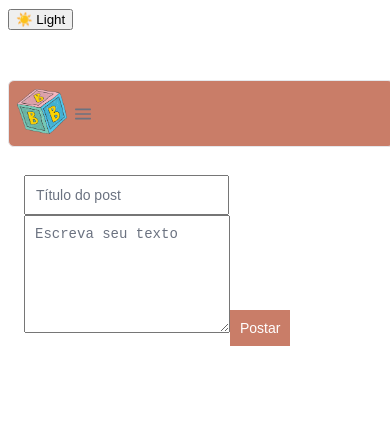
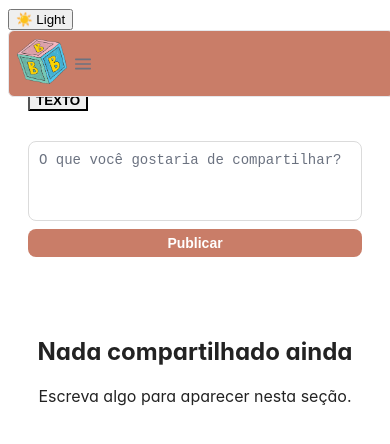
Before and after one commit to Julliia-az/BabyBooks, a React (Vite) app: page /newPost in a window 390 px wide. Shown: the top 444 px of the page. Built offline with nearby package versions, Linux system fonts and the light colour scheme; a web font is replaced by a local one.

Commit message:
Adicionei responsividade no home e em newpost e arrumei alguns erros

```diff
--- a/src/components/Home.jsx
+++ b/src/components/Home.jsx
@@ -7,12 +7,47 @@ import Profile from "./Profile";
 import HighlightStories from "./stories";
 import styled from "styled-components";
 
+const PageContainer = styled.div`
+  display: flex;
+  flex-direction: column;
+  width: 100%;
+  box-sizing: border-box;
+`;
+
+const ContentContainer = styled.div`
+  display: flex;
+  flex-direction: column;
+  align-items: center;
+  width: 100%;
+  padding: 0 16px;
+  margin-top: 80px; /* espaço para o Menu se for fixo */
+
+  @media (min-width: 768px) {
+    padding: 0 32px;
+  }
+`;
+
+// Wrapper para posts e stories, max-width para telas grandes
+const MainContent = styled.div`
+  display: flex;
+  flex-direction: column;
+  width: 100%;
+  max-width: 900px;
+  gap: 24px;
+
+  @media (min-width: 1024px) {
+    flex-direction: row;
+    align-items: flex-start;
+    gap: 32px;
+  }
+`;
+
 function Home() {
   const [posts, setPosts] = useState([
     {
-      title: "Primeiro Post",
-      user: "@julia",
-      content: "Esse é um exemplo de postagem inicial.",
+      title: "Mamãe da Ana",
+      user: "data de postagem",
+      content: "Exemplo de postagem inicial.",
     },
   ]);
 
@@ -32,22 +67,24 @@ function Home() {
     },
   ];
 
-  // Função para adicionar novo post
   const addPost = (post) => {
-    setPosts([post, ...posts]); // adiciona no início do array
+    setPosts([post, ...posts]);
   };
 
   return (
-    <div>
-      <Menu />
+    <PageContainer>
+      <Menu /> {/* Caso o Menu seja fixo, use position: fixed no componente Menu */}
+      <ContentContainer>
         <HighlightStories stories={stories} />
-
+        <MainContent>
           <Routes>
             <Route path="/" element={<Posts posts={posts} />} />
             <Route path="/newpost" element={<NewPost addPost={addPost} />} />
             <Route path="/perfil" element={<Profile />} />
           </Routes>
-    </div>
+        </MainContent>
+      </ContentContainer>
+    </PageContainer>
   );
 }
 
--- a/src/components/Menu.jsx
+++ b/src/components/Menu.jsx
@@ -18,7 +18,6 @@ function Menu({ darkMode, setDarkMode }) {
   const items = [
     { icon: "pi pi-home", command: () => navigate("/") },
     { icon: "pi pi-user", command: () => navigate("/perfil") },
-    { icon: "pi pi-bell", badge: 1, template: itemRenderer },
     { icon: "pi pi-plus-circle", command: () => navigate("/newPost") },
   ];
 
--- a/src/components/NewPost.jsx
+++ b/src/components/NewPost.jsx
@@ -2,85 +2,111 @@ import React, { useState } from "react";
 import { useNavigate } from "react-router-dom";
 import styled from "styled-components";
 import Menu from "./Menu";
+import TextPosts from "./Posts/TextPost.jsx";
 
 // 🔹 Styled Components
 const Container = styled.div`
-  max-width: 600px;
-  margin: 50px auto;
-  padding: 16px;
+  max-width: 980px;
+  margin: 0 auto;
+  padding: 60px 20px 20px;
   display: flex;
   flex-direction: column;
-  gap: 10px;
+  gap: 20px;
 `;
 
-const Input = styled.input`
-  padding: 10px;
-  font-size: 14px;
+const PostCard = styled.div`
+  border: 1px solid #ccc;
+  border-radius: 8px;
+  padding: 16px;
+  background: #fff;
+  box-shadow: 0 2px 4px rgba(0,0,0,0.08);
 `;
 
-const TextArea = styled.textarea`
-  padding: 10px;
+const PostTitle = styled.h3`
+  margin: 0 0 6px;
+  font-size: 18px;
+`;
+
+const PostUser = styled.p`
+  margin: 0;
   font-size: 14px;
-  resize: vertical;
+  color: gray;
+`;
+
+const PostContent = styled.p`
+  margin: 12px 0;
+  font-size: 15px;
+`;
+
+const Actions = styled.div`
+  display: flex;
+  gap: 10px;
+  margin-top: 10px;
 `;
 
 const Button = styled.button`
-  padding: 10px;
-  font-size: 14px;
-  background-color: #c97d68;
-  color: white;
+  padding: 8px 14px;
   border: none;
+  border-radius: 6px;
   cursor: pointer;
+  font-weight: 600;
+  display: flex;
+  align-items: center;
+  gap: 6px;
+
+  &.like {
+    background: #c97d68;
+    color: white;
+  }
+
+  &.comment {
+    background: #c97d68;
+    color: white;
+  }
 `;
 
 export default function NewPost({ addPost }) {
-  const [title, setTitle] = useState("");
-  const [content, setContent] = useState("");
-  const navigate = useNavigate();
-
-  const handleSubmit = (e) => {
-    e.preventDefault();
-
-    if (!title || !content) return;
-
-    // Cria o post
-    const post = {
-      title,
-      content,
-      user: "@julia", // usuário padrão
-    };
-
-    // Adiciona no estado do Home
-    addPost(post);
-
-    // Limpa o formulário
-    setTitle("");
-    setContent("");
-
-    // Redireciona para a Home
-    navigate("/");
-  };
+  const [tab, setTab] = useState("textos");
+  const [textPosts, setTextPosts] = useState([]);
+  const [mediaPosts, setMediaPosts] = useState([]);
+  const [posts, setPosts] = useState([ ]);
 
   return (
     <div>
       <Menu />
       <Container>
-        <h2>Novo Post</h2>
-        <form onSubmit={handleSubmit}>
-          <Input
-            type="text"
-            placeholder="Título do post"
-            value={title}
-            onChange={(e) => setTitle(e.target.value)}
-          />
-          <TextArea
-            placeholder="Escreva seu texto"
-            value={content}
-            onChange={(e) => setContent(e.target.value)}
-            rows={6}
-          />
-          <Button type="submit">Postar</Button>
-        </form>
+
+        {/* Tabs */}
+        <div style={{ display: "flex", gap: "6px", marginBottom: "10px" }}>
+          <button
+            onClick={() => setTab("textos")}
+            style={{
+              fontWeight: tab === "textos" ? 700 : 500,
+              borderBottom: tab === "textos" ? "2px solid #000" : "none",
+            }}
+          >
+            TEXTO
+          </button>
+        </div>
+
+        {/* Conteúdo da aba */}
+        {tab === "textos" && (
+          <>
+            {posts.map((post, index) => (
+              <PostCard key={index}>
+                <PostTitle>{post.title}</PostTitle>
+                <PostUser>{post.user}</PostUser>
+                <PostContent>{post.content}</PostContent>
+                <Actions>
+                  <Button className="like"> Like</Button>
+                  <Button className="comment"> Comment</Button>
+                </Actions>
+              </PostCard>
+            ))}
+
+            <TextPosts textPosts={textPosts} setTextPosts={setTextPosts} />
+          </>
+        )}
       </Container>
     </div>
   );
--- a/src/components/Posts/TextPost.jsx
+++ b/src/components/Posts/TextPost.jsx
@@ -1,22 +1,28 @@
 import React, { useState } from "react";
 import styled from "styled-components";
 import { motion } from "framer-motion";
-import { ScrollPanel } from "primereact/scrollpanel";
+import { Card } from "primereact/card";
+import { Button } from "primereact/button";
 
-const NewPost = styled.div`
+const NewPostContainer = styled.div`
   display: flex;
   flex-direction: column;
   gap: 8px;
-  margin-bottom: 15px;
+  margin-bottom: 20px;
+  width: 100%;
+  max-width: 600px;
+  margin-left: auto;
+  margin-right: auto;
 
   textarea {
     width: 100%;
-    min-height: 60px;
-    padding: 8px;
+    min-height: 80px;
+    padding: 10px;
     resize: none;
     font-size: 14px;
     border-radius: 8px;
     border: 1px solid #dbdbdb;
+    box-sizing: border-box;
   }
 
   button {
@@ -29,65 +35,82 @@ const NewPost = styled.div`
     color: white;
     cursor: pointer;
     font-weight: 600;
+    transition: background-color 0.2s ease;
 
     &:hover {
       background-color: #c6cdbc;
     }
   }
-`;
 
-const TextPostGrid = styled.div`
-  display: grid;
-  gap: 8px;
-  margin: 15px 0;
-  grid-template-columns: 1fr;
-
-  @media (min-width: 768px) {
-    grid-template-columns: repeat(2, 1fr);
-  }
-  @media (min-width: 1024px) {
-    grid-template-columns: repeat(3, 1fr);
+  @media (max-width: 640px) {
+    button {
+      width: 100%;
+      text-align: center;
+    }
   }
 `;
 
-const TextPost = styled.div`
+const TextPostGridContainer = styled.div`
   display: flex;
+  flex-direction: column;
+  gap: 20px;
   align-items: center;
-  justify-content: center;
-  padding: 10px;
-  background-color: #f0f0f0;
-  border-radius: 8px;
-  word-break: break-word;
-  text-align: center;
-  aspect-ratio: 1 / 1;
-  overflow: hidden;
-  font-size: 14px;
 `;
 
-const EmptyTab = styled.div`
+const EmptyTabContainer = styled.div`
   text-align: center;
   margin: 20px 0;
 `;
+
+const footerButtons = (
+  <>
+    <Button
+      label="Like"
+      icon="pi pi-thumbs-up"
+      style={{
+        backgroundColor: "#c97d68",
+        borderColor: "#c97d68",
+        color: "white",
+      }}
+    />
+    <Button
+      label="Comment"
+      icon="pi pi-comment"
+      style={{
+        marginLeft: "0.5em",
+        backgroundColor: "#c6cdbc",
+        borderColor: "#c6cdbc",
+        color: "white",
+      }}
+    />
+  </>
+);
 
 export default function TextPosts({ textPosts, setTextPosts }) {
   const [newPost, setNewPost] = useState("");
 
   const handlePostSubmit = () => {
     if (newPost.trim() !== "") {
-      setTextPosts([newPost, ...textPosts]);
+      const postObj = {
+        title: "Mamãe da Ana",
+        subTitle: new Date().toLocaleString("pt-BR", {
+          dateStyle: "short",
+        }),
+        content: newPost,
+      };
+      setTextPosts([postObj, ...textPosts]);
       setNewPost("");
     }
   };
 
   return (
     <>
-      <NewPost>
+      <NewPostContainer>
         <textarea
           placeholder="O que você gostaria de compartilhar?"
           value={newPost}
           onChange={(e) => setNewPost(e.target.value)}
         />
-
         <motion.button
           onClick={handlePostSubmit}
           whileHover={{ scale: 1.05 }}
@@ -95,29 +118,33 @@ export default function TextPosts({ textPosts, setTextPosts }) {
         >
           Publicar
         </motion.button>
-      </NewPost>
+      </NewPostContainer>
 
       {textPosts.length > 0 ? (
-        <TextPostGrid>
-          {textPosts.map((text, i) => (
-            <TextPost key={i}>
-              <ScrollPanel
-                style={{
-                  width: "100%",
-                  height: "100%",
-                  border: "2px solid #ccc",
-                }}
-              >
-                <div style={{ padding: "10px" }}>{text}</div>
-              </ScrollPanel>
-            </TextPost>
+        <TextPostGridContainer>
+          {textPosts.map((post, i) => (
+            <Card
+              key={i}
+              title={post.title}
+              subTitle={post.subTitle}
+              footer={footerButtons}
+              className="mb-4"
+              style={{
+                width: "100%",
+                maxWidth: "600px",
+                borderStyle: "double",
+                wordBreak: "break-word",
+              }}
+            >
+              <p className="m-0">{post.content}</p>
+            </Card>
           ))}
-        </TextPostGrid>
+        </TextPostGridContainer>
       ) : (
-        <EmptyTab>
+        <EmptyTabContainer>
           <h2>Nada compartilhado ainda</h2>
           <p>Escreva algo para aparecer nesta seção.</p>
-        </EmptyTab>
+        </EmptyTabContainer>
       )}
     </>
   );
--- a/src/components/stories.jsx
+++ b/src/components/stories.jsx
@@ -12,23 +12,20 @@ export default function HighlightStories({ stories: newStories }) {
       title: "@mamãe_da_Malu",
       thumb: "src/imagens/coelinhas.jpg",
       stories: [
-        { url: "src/imagens/coelhinhas.jpg" },
-        { url: "src/imagens/bbCozinhando.jpg" },
+        { url: "src/imagens/coelinhas.jpg" },
       ],
     },{
       title: "mamãe_Clarinha",
       thumb: "src/imagens/girafa.jpg",
       stories: [
-        { url: "src/imagens/coelhinhas.jpg" },
+        { url: "src/imagens/girafa.jpg" },
       ],
     },
     {
       title: "@MyBabyStory",
       thumb: "src/imagens/bebeEstudio2.jpg",
       stories: [
-        { url: "src/imagens/girafa.jpg" },
         { url: "src/imagens/bbEstudio.jpg" },
-        { url: "src/imagens/girafa.jpg" },
       ],
     },
     {
```
Also changed, not shown: src/components/Posts.jsx (+16 -4 lines). Lines whose indentation alone changed are shown as unchanged.
